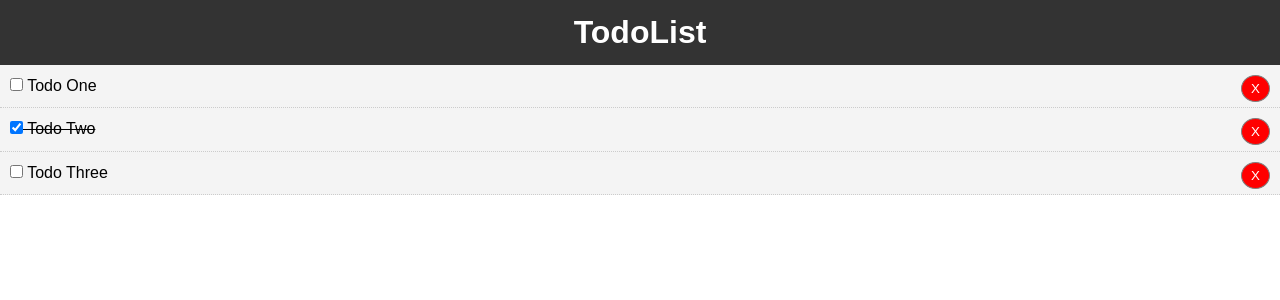
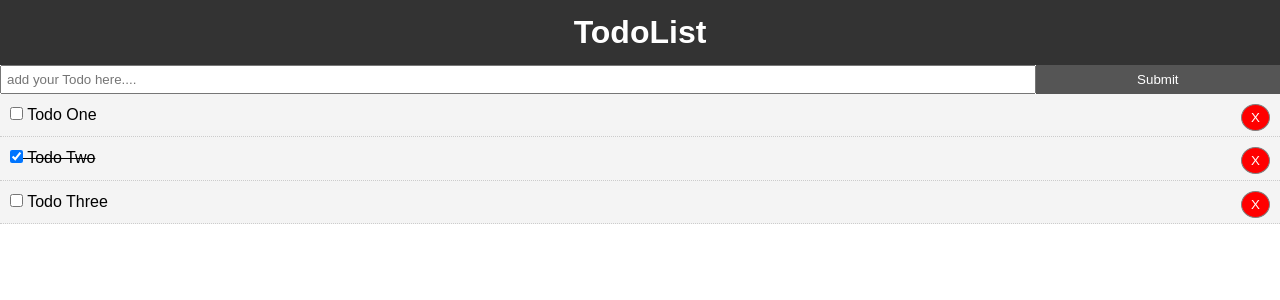
Before and after one commit to wotmshuaisi/Vue-example, a Vue app: page / in a window 1280 px wide. Shown: the top 300 px of the page. Built offline with nearby package versions, Linux system fonts and the light colour scheme.

Commit message:
formsumit && emit event

```diff
--- a/package.json
+++ b/package.json
@@ -10,6 +10,7 @@
   "dependencies": {
     "less": "^3.9.0",
     "less-loader": "^4.1.0",
+    "uuid": "^3.3.2",
     "vue": "^2.6.6"
   },
   "devDependencies": {
--- a/src/App.vue
+++ b/src/App.vue
@@ -1,19 +1,22 @@
 <template>
   <div id="app">
     <Header/>
+    <AddTodo v-on:addTodo="addTodo"/>
     <Todos v-bind:todos="todos" v-on:delTodo="deleteTodo"/>
   </div>
 </template>
 
 <script>
 import Todos from "./components/Todos";
+import AddTodo from "./components/AddTodo";
 import Header from "./components/layout/Header";
 
 export default {
   name: "app",
   components: {
     Todos,
-    Header
+    Header,
+    AddTodo
   },
   data() {
     return {
@@ -39,12 +42,16 @@ export default {
   methods: {
     deleteTodo(id) {
       this.todos = this.todos.filter(todo => todo.id !== id); // reassignment
+    },
+    addTodo(todo) {
+      this.todos = [...this.todos, todo];
+      // this.todos.push(todo);
     }
   }
 };
 </script>
 
-<style>
+<style lang="less">
 * {
   box-sizing: border-box;
   margin: 0;
@@ -55,4 +62,17 @@ body {
   font-family: Arial, Helvetica, sans-serif;
   line-height: 1.4;
 }
+
+.btn {
+  display: inline-block;
+  border: none;
+  background: #555;
+  color: #fff;
+  padding: 7px 20px;
+  cursor: pointer;
+}
+
+btn:hover {
+  background: #666;
+}
 </style>
--- a/src/components/AddTodo.vue
+++ b/src/components/AddTodo.vue
@@ -0,0 +1,47 @@
+<template>
+  <div>
+    <form @submit="addTodo">
+      <input v-model="title" type="text" placeholder="add your Todo here....">
+      <input type="submit" value="Submit" class="btn">
+    </form>
+  </div>
+</template>
+
+<script>
+import uuid from "uuid";
+
+export default {
+  name: "AddTodo",
+  data() {
+    return {
+      title: ""
+    };
+  },
+  methods: {
+    addTodo(e) {
+      e.preventDefault();
+      const newTodo = {
+        id: uuid.v4(),
+        title: this.title,
+        completed: false
+      };
+      // send up to parent
+      this.$emit("addTodo", newTodo);
+      this.title = "";
+    }
+  }
+};
+</script>
+
+<style lang="less" scoped>
+form {
+  display: flex;
+  input[type="text"] {
+    flex: 10;
+    padding: 5px;
+  }
+  input[type="submit"] {
+    flex: 2;
+  }
+}
+</style>
```
Also changed, not shown: 1 other file (tests, documents, lock files or other folders).
